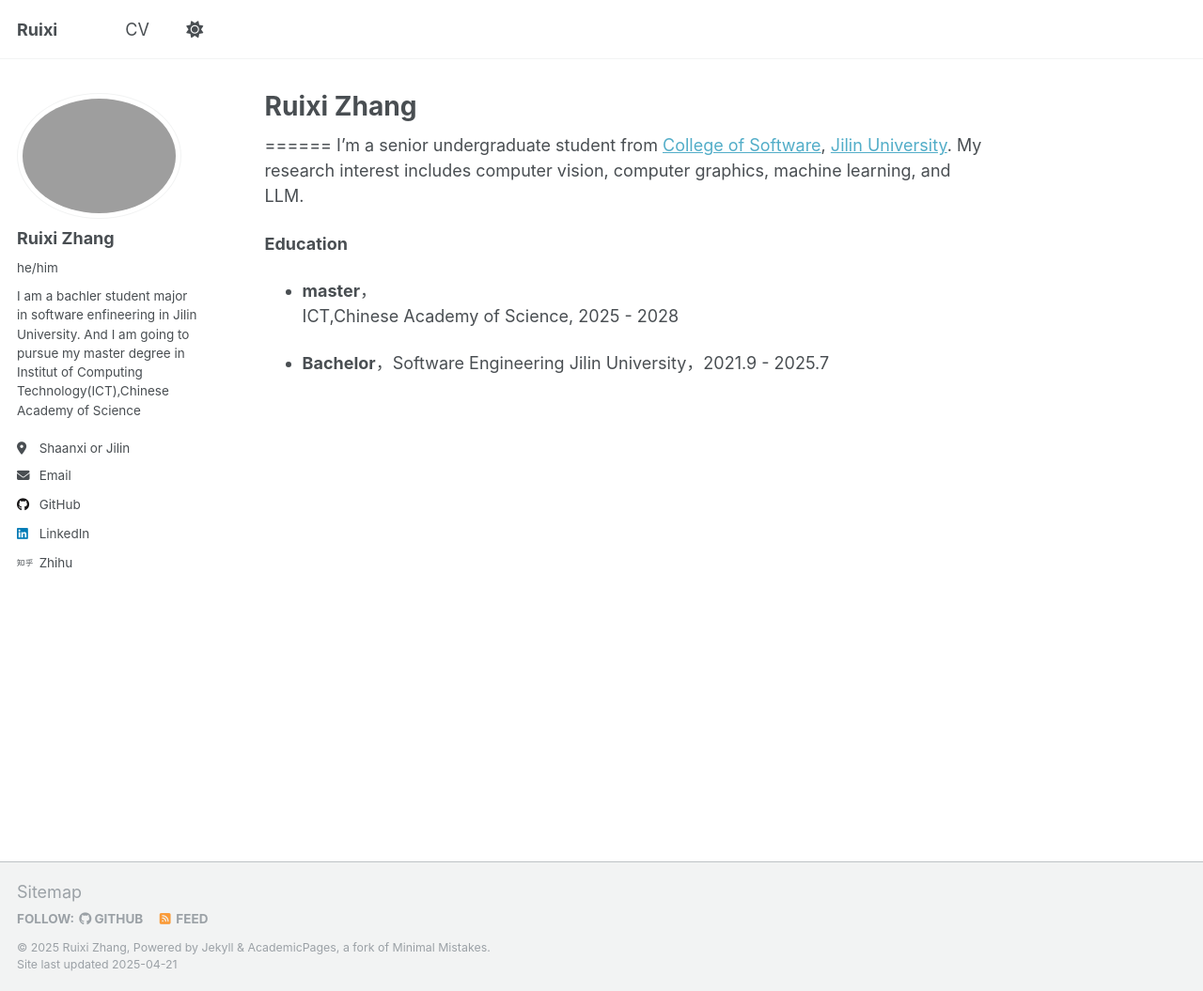
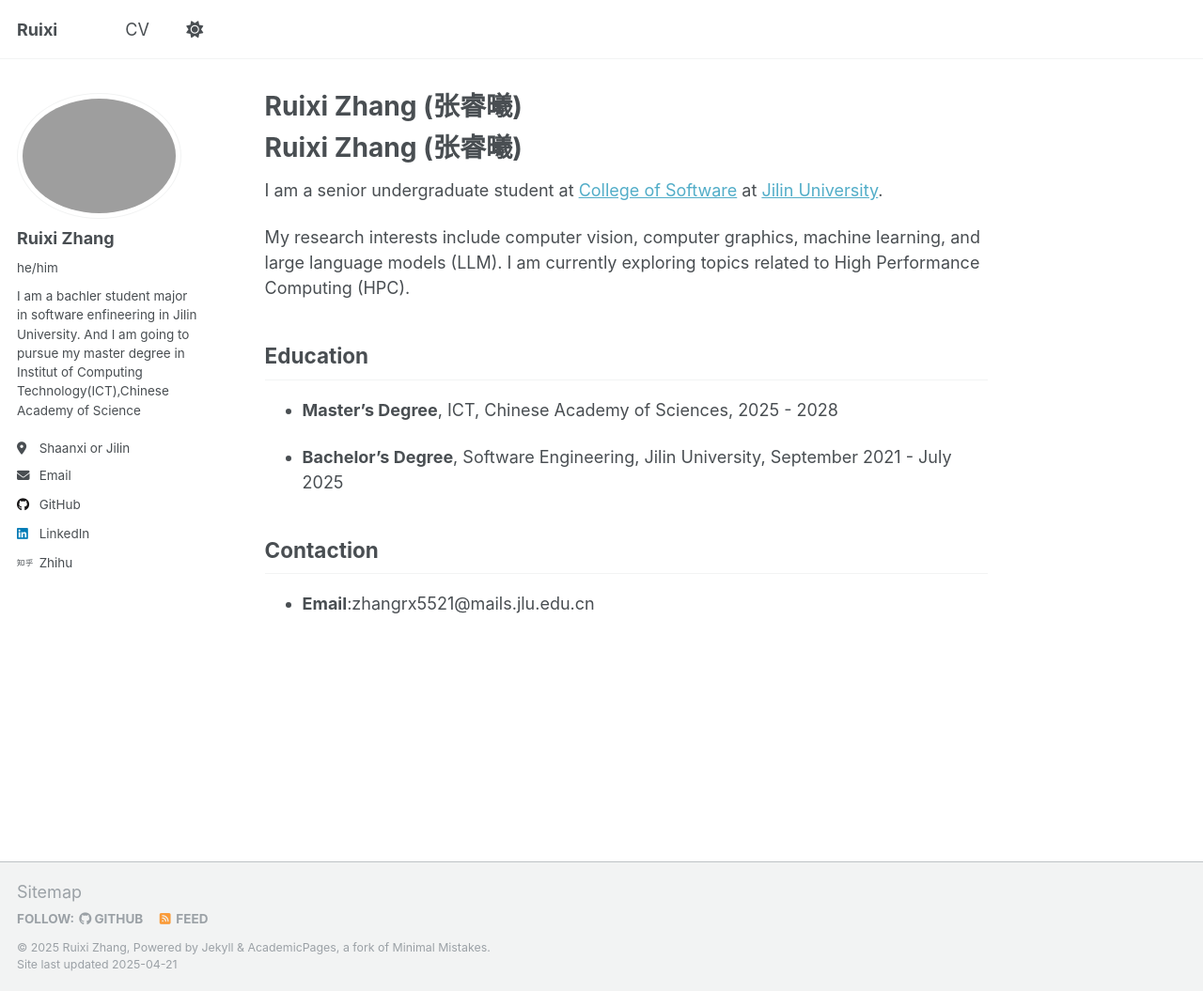
Before and after one commit to RuixiZhang0906/RuixiZhang0906.github.io, a Jekyll site: the page built from _pages/about.md, in a window 1280 px wide and 1055 px high. Shown: the whole window at 94% size. Built offline with Jekyll 4.4.1, drawn with Linux system fonts in a browser that asks for light colours.

Commit message:
Update about.md

```diff
--- a/_pages/about.md
+++ b/_pages/about.md
@@ -1,20 +1,24 @@
 ---
 permalink: /
-title: "Ruixi Zhang"
+title: "Ruixi Zhang (张睿曦)"
 author_profile: true
 redirect_from:
   - /about/
   - /about.html
 ---
 
-======
-I'm a senior undergraduate student from [College of Software](https://csw.jlu.edu.cn/),  [Jilin University](https://www.jlu.edu.cn/).
-My research interest includes computer vision, computer graphics, machine learning, and LLM.
+# Ruixi Zhang (张睿曦)
 
-**Education**
+I am a senior undergraduate student at [College of Software](https://csw.jlu.edu.cn/) at [Jilin University](https://www.jlu.edu.cn/).
 
-- **master**，
-  ICT,Chinese Academy of Science, 2025 - 2028
+My research interests include computer vision, computer graphics, machine learning, and large language models (LLM). I am currently exploring topics related to High Performance Computing (HPC).
 
-- **Bachelor**，Software Engineering
-  Jilin University，2021.9 - 2025.7
+## Education
+
+- **Master's Degree**, ICT, Chinese Academy of Sciences, 2025 - 2028
+
+- **Bachelor's Degree**, Software Engineering, Jilin University, September 2021 - July 2025
+
+## Contaction
+
+- **Email**:zhangrx5521@mails.jlu.edu.cn
```
